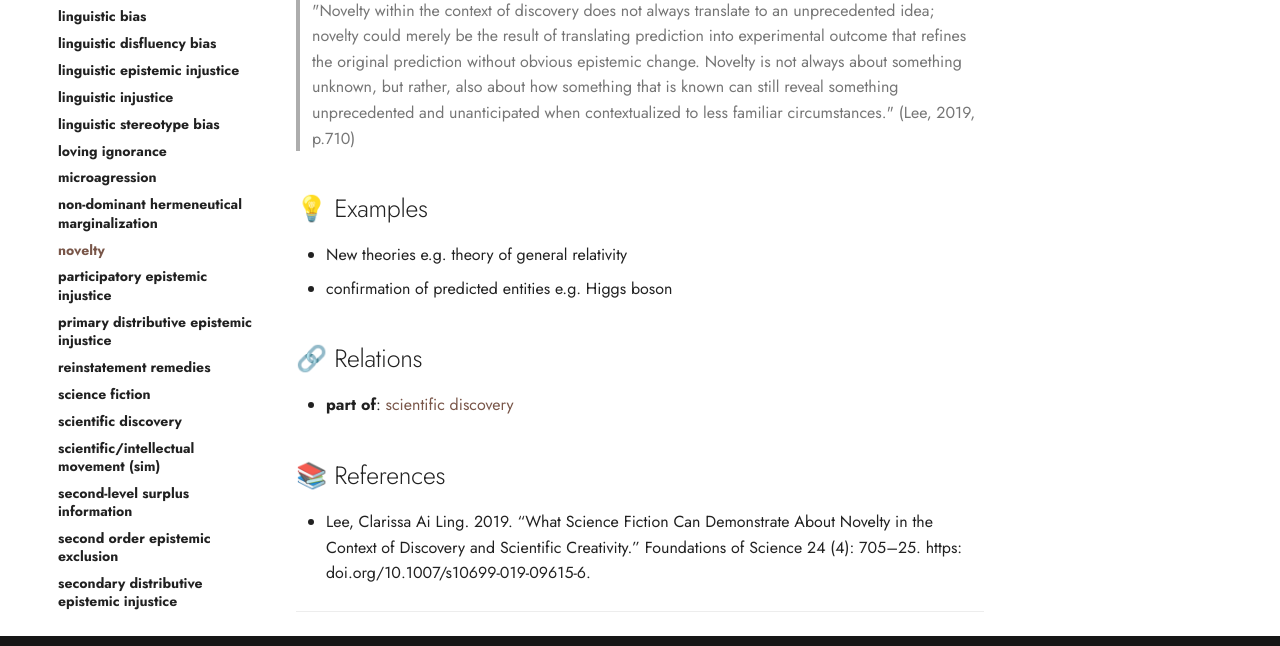
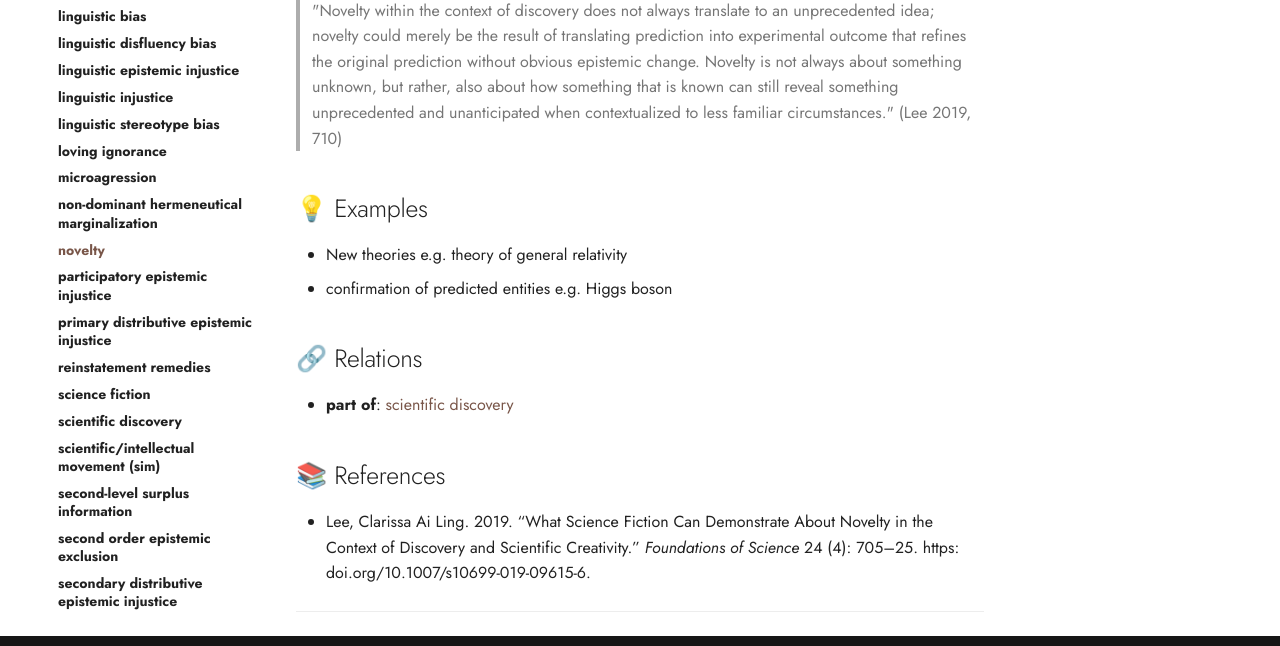
Before and after one commit to conceptcartography/conceptcartography, an MkDocs documentation site: the page built from docs/concepts/novelty.md, in a window 1280 px wide and 933 px high. Shown: the part 233-879 px from the top of the window. Built offline with MkDocs 1.6.1 and Material for MkDocs 9.7.7, drawn with Linux system fonts in a browser that asks for light colours; comment, search, counter and statistics services are not loaded; the version menu is left out.

Commit message:
Update novelty.md
updated reference

```diff
--- a/docs/concepts/novelty.md
+++ b/docs/concepts/novelty.md
@@ -2,7 +2,7 @@
 
 ## 📖 Definitions
 
-> "Novelty within the context of discovery does not always translate to an unprecedented idea; novelty could merely be the result of translating prediction into experimental outcome that refines the original prediction without obvious epistemic change. Novelty is not always about something unknown, but rather, also about how something that is known can still reveal something unprecedented and unanticipated when contextualized to less familiar circumstances." (Lee, 2019, p.710)
+> "Novelty within the context of discovery does not always translate to an unprecedented idea; novelty could merely be the result of translating prediction into experimental outcome that refines the original prediction without obvious epistemic change. Novelty is not always about something unknown, but rather, also about how something that is known can still reveal something unprecedented and unanticipated when contextualized to less familiar circumstances." (Lee 2019, 710)
 
 ## 💡 Examples
 
@@ -15,7 +15,7 @@
 
 ## 📚 References
 
-- Lee, Clarissa Ai Ling. 2019. “What Science Fiction Can Demonstrate About Novelty in the Context of Discovery and Scientific Creativity.” Foundations of Science 24 (4): 705–25. https: doi.org/10.1007/s10699-019-09615-6.
+- Lee, Clarissa Ai Ling. 2019. “What Science Fiction Can Demonstrate About Novelty in the Context of Discovery and Scientific Creativity.” _Foundations of Science_ 24 (4): 705–25. https: doi.org/10.1007/s10699-019-09615-6.
 
 ---
 
```
